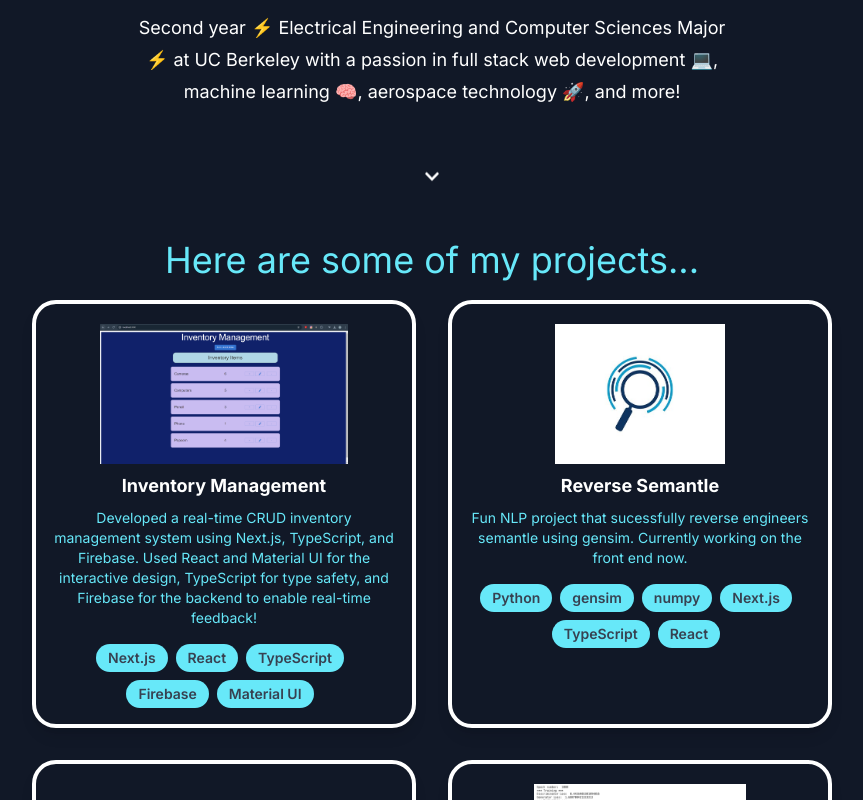
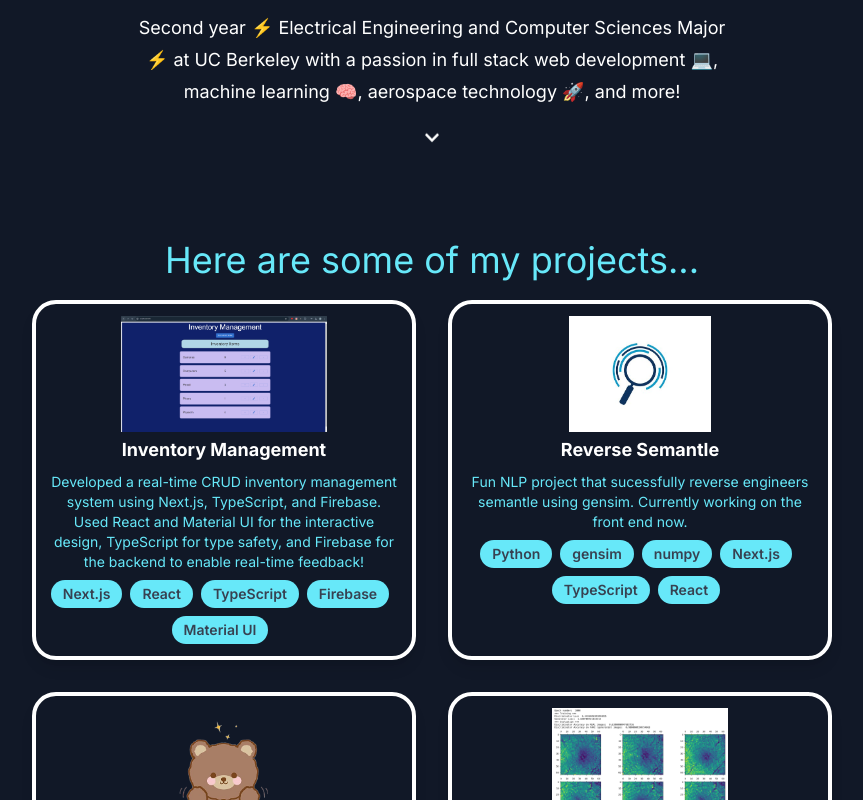
Before and after one commit to Ohm-Rajpal/portfolio, a Next.js app: page / in a window 1280 px wide. Shown: the part 640-1440 px from the top of the page, without its empty margins (208-1071 px from the left). Built offline with nearby package versions, Linux system fonts and the light colour scheme.

Commit message:
Reduced size

```diff
--- a/app/MyComponents/Experience.jsx
+++ b/app/MyComponents/Experience.jsx
@@ -2,27 +2,21 @@ import React from "react";
 
 export default function Experience({justifyDir, imgName, title, description, skills, githubLink}) {
 
-
-
     return (
-
-
-
     <div className={`flex ${justifyDir}`}>
 
         <a href={githubLink} target="_blank">
             <div className="max-w-sm rounded-3xl overflow-hidden shadow-lg text-white border-white hover:border-pink-300 border-4 h-full">
 
-                <div className="flex justify-center h-40 pt-5">
+                <div className="flex justify-center h-32 pt-3">
                     <img src={imgName} alt="Ohm Rajpal"/>
                 </div>
 
-                <div class="px-4 py-2">
+                <div class="px-3 py-1">
                     <div class="font-bold text-lg mb-2 text-white">{title}</div>
                     <p class="text-cyan-300 text-sm">{description}</p>
                 </div>
-                <div class="px-4 pt-2 pb-2">
-                    {/* Mapping logic to unpack array */}
+                <div class="px-3 pt-1 pb-1">
                     {
                         skills.map((skill, index) => (
                             <span key={index} class="inline-block bg-cyan-300 rounded-full px-3 py-1 text-sm font-semibold text-gray-700 mr-2 mb-2 hover:animate-pulse">{skill}</span>
--- a/app/MyComponents/HomePage.jsx
+++ b/app/MyComponents/HomePage.jsx
@@ -21,7 +21,7 @@ export default function FrontPage() {
           in full stack web development 💻, machine learning 🧠, aerospace technology 🚀, and more!
           </p>
         </div>
-
+        <ChevronDownAnimated />
       </div>
     )
 }
--- a/app/MyComponents/Projects.jsx
+++ b/app/MyComponents/Projects.jsx
@@ -54,6 +54,7 @@ export default function Projects() {
 
         </div>
 
+        <ChevronDownAnimated />
       </div>
     )
 }
--- a/app/page.jsx
+++ b/app/page.jsx
@@ -44,10 +44,8 @@ export default function Home() {
             <MyNav />
             {/* Home page */}
             <HomePage />
-            <ChevronDownAnimated />
             {/* About page */}
             <AboutPage />
-            <ChevronDownAnimated />
             {/* Footer */}
             <MyFooter />
 
```
